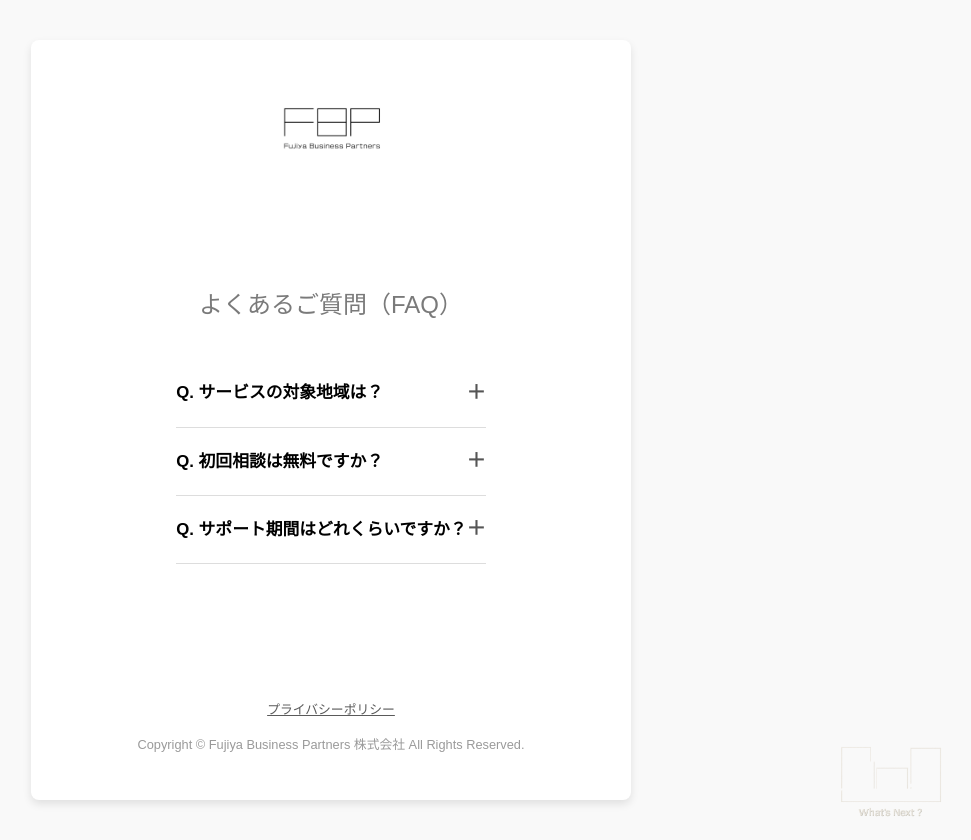
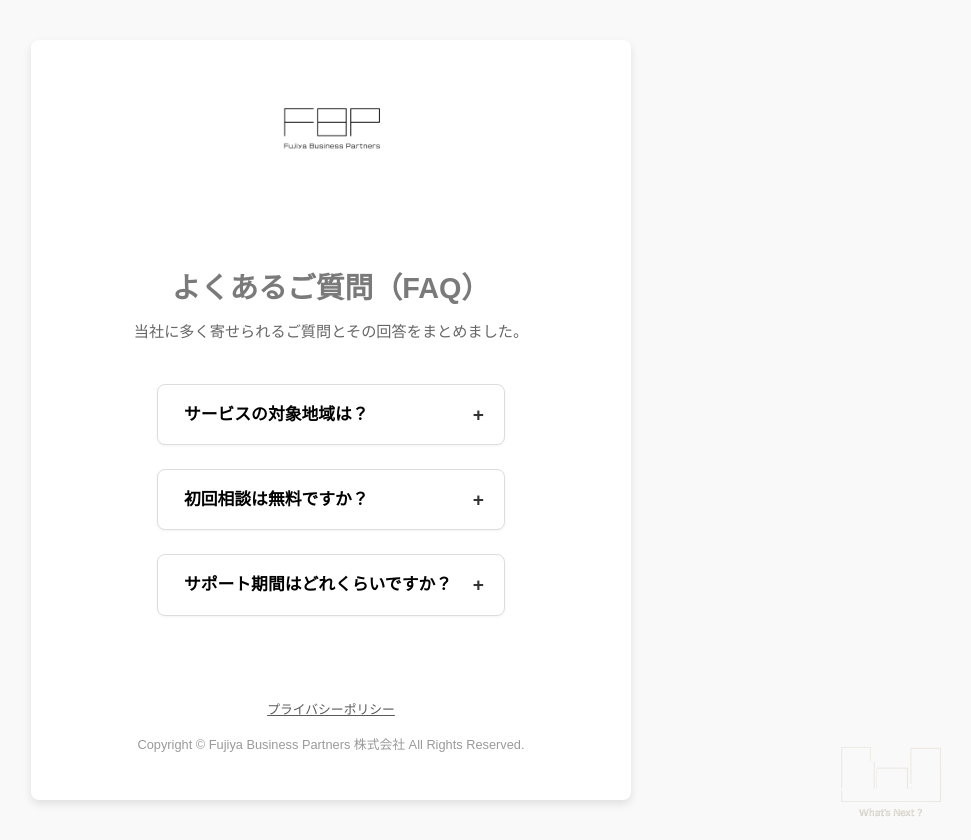
Before and after one commit to YSJP/fujiya-business-partners, a PHP site: page /faq/index.html in a window 1280 px wide. Shown: the whole page, without its empty margins (309-1280 px from the left). Run offline with PHP 8.4, Linux system fonts and the light colour scheme.

Commit message:
🎨style｜FAQページのスタイルを改善し、セクションの構造を整理 🐛fix｜FAQトグル機能にアクセシビリティ属性を追加

```diff
--- a/css/style.0411-5.css
+++ b/css/style.0411-5.css
@@ -1,7 +1,7 @@
-/* page-home｜ホーム */
+/* page-home｜ホーム ************************************************************/
 
 
-/* page-privacy｜プライバシーポリシー */
+/* page-privacy｜プライバシーポリシー ************************************************************/
     #page-privacy dt {
         margin-bottom: 1em;
         text-align: center;
@@ -14,75 +14,77 @@
         text-align: left;
     }
 
-/* page-faq｜よくあるご質問（FAQ)*/
-    /* FAQ全体のラッパー */
+/* page-faq｜よくあるご質問（FAQ) ************************************************************/
+    #page-faq .faq-content {
+        max-width: 800px;
+        margin: 4rem auto;
+        padding: 0 1.5rem;
+    }
+    #page-faq .faq-heading {
+        font-size: 1.8rem;
+        font-weight: 600;
+        text-align: center;
+        margin-bottom: 1rem;
+    }
+    #page-faq .faq-intro {
+        text-align: center;
+        color: #666;
+        margin-bottom: 2.5rem;
+        font-size: 0.95rem;
+    }
     #page-faq .faq-section {
-        margin: 2rem 0;
-        padding: 0 1rem;
-        max-width: 800px;
-        margin-left: auto;
-        margin-right: auto;
+        display: flex;
+        flex-direction: column;
+        gap: 1.5rem;
     }
-
-    /* 各QAアイテム */
     #page-faq .faq-item {
-        border-bottom: 1px solid #ddd;
-        padding: 1.2rem 0;
+        border: 1px solid #ddd;
+        border-radius: 8px;
+        padding: 1rem 1.25rem;
+        background-color: #fff;
+        box-shadow: 0 1px 3px rgba(0,0,0,0.05);
+        transition: box-shadow 0.3s;
     }
-
-    /* 質問部分 */
+    #page-faq .faq-item:hover {
+        box-shadow: 0 4px 12px rgba(0,0,0,0.1);
+    }
     #page-faq .faq-question {
-        display: flex;
-        justify-content: space-between;
-        align-items: center;
         width: 100%;
         font-size: 1.05rem;
         font-weight: bold;
         background: none;
         border: none;
-        padding: 0;
         text-align: left;
         cursor: pointer;
         position: relative;
-        transition: color 0.2s;
+        padding-right: 2rem;
     }
 
-    /* +／− 記号の表示 */
     #page-faq .faq-question::after {
-        content: "＋";
+        content: "+";
+        position: absolute;
+        right: 0;
+        top: 0;
         font-size: 1.2rem;
-        color: #555;
+        color: #333;
         transition: transform 0.2s;
     }
-
-    /* アクティブ状態（展開中） */
     #page-faq .faq-item.active .faq-question::after {
-        content: "－";
-        color: #000;
+        content: "−";
     }
-
-    /* 回答部分 */
     #page-faq .faq-answer {
         display: none;
-        margin-top: 0.75rem;
+        margin-top: 1rem;
         font-size: 0.95rem;
         line-height: 1.6;
-        color: #333;
+        color: #444;
     }
-
-    /* 展開時に表示 */
     #page-faq .faq-item.active .faq-answer {
         display: block;
     }
 
-    /* フォーカス時の強調（アクセシビリティ） */
-    #page-faq .faq-question:focus {
-        outline: 2px solid #999;
-        outline-offset: 4px;
-    }
 
-
-/* page-form｜フォーム*/
+/* page-form｜フォーム ************************************************************/
 
     #page-form .redirect-box {
         padding: 20px;
--- a/faq/index.html
+++ b/faq/index.html
@@ -11,7 +11,6 @@
     };
   </script>
   <script src="/js/load-modules.js" defer></script>
-  <!-- JSにより head を読み込み -->
   <script src="/js/faq-toggle.js" defer></script>
 </head>
 
@@ -19,36 +18,44 @@
   <div class="emboss-background"></div>
 
   <div class="container">
-    <div class="module-nav"><!-- JSでnavを読み込み --></div>
-    <div class="module-header-logo"><!-- JSでロゴを読み込み --></div>
+    <div class="module-nav"></div>
+    <div class="module-header-logo"></div>
 
-    <div class="main-content">
-      <h1>よくあるご質問（FAQ）</h1>
+    <main class="main-content faq-content">
+      <h1 class="faq-heading">よくあるご質問（FAQ）</h1>
+      <p class="faq-intro">当社に多く寄せられるご質問とその回答をまとめました。</p>
+
       <section class="faq-section">
         <div class="faq-item">
-          <button class="faq-question">Q. サービスの対象地域は？</button>
+          <button class="faq-question" aria-expanded="false">
+            サービスの対象地域は？
+          </button>
           <div class="faq-answer">
-            A. 長野県内を中心に、必要に応じて全国対応も可能です。
+            長野県内を中心に、必要に応じて全国対応も可能です。
           </div>
         </div>
 
         <div class="faq-item">
-          <button class="faq-question">Q. 初回相談は無料ですか？</button>
+          <button class="faq-question" aria-expanded="false">
+            初回相談は無料ですか？
+          </button>
           <div class="faq-answer">
-            A. はい、初回のご相談は無料です。お気軽にお問い合わせください。
+            はい、初回のご相談は無料です。お気軽にお問い合わせください。
           </div>
         </div>
 
         <div class="faq-item">
-          <button class="faq-question">Q. サポート期間はどれくらいですか？</button>
+          <button class="faq-question" aria-expanded="false">
+            サポート期間はどれくらいですか？
+          </button>
           <div class="faq-answer">
-            A. プロジェクトに応じて、数週間から数ヶ月の継続支援を行います。
+            プロジェクトに応じて、数週間から数ヶ月の継続支援を行います。
           </div>
         </div>
       </section>
-    </div>
+    </main>
 
-    <div class="footer"><!-- JSでfooterを読み込み --></div>
+    <div class="footer"></div>
   </div>
 
   <div class="bg-img">
--- a/js/faq-toggle.js
+++ b/js/faq-toggle.js
@@ -2,7 +2,8 @@ function setupFaqToggles() {
   document.querySelectorAll('#page-faq .faq-question').forEach(button => {
     button.addEventListener('click', () => {
       const item = button.closest('.faq-item');
-        item.classList.toggle('active');
+      const isActive = item.classList.toggle('active');
+      button.setAttribute('aria-expanded', isActive);
     });
   });
 }
```
Lines whose indentation alone changed are shown as unchanged.
